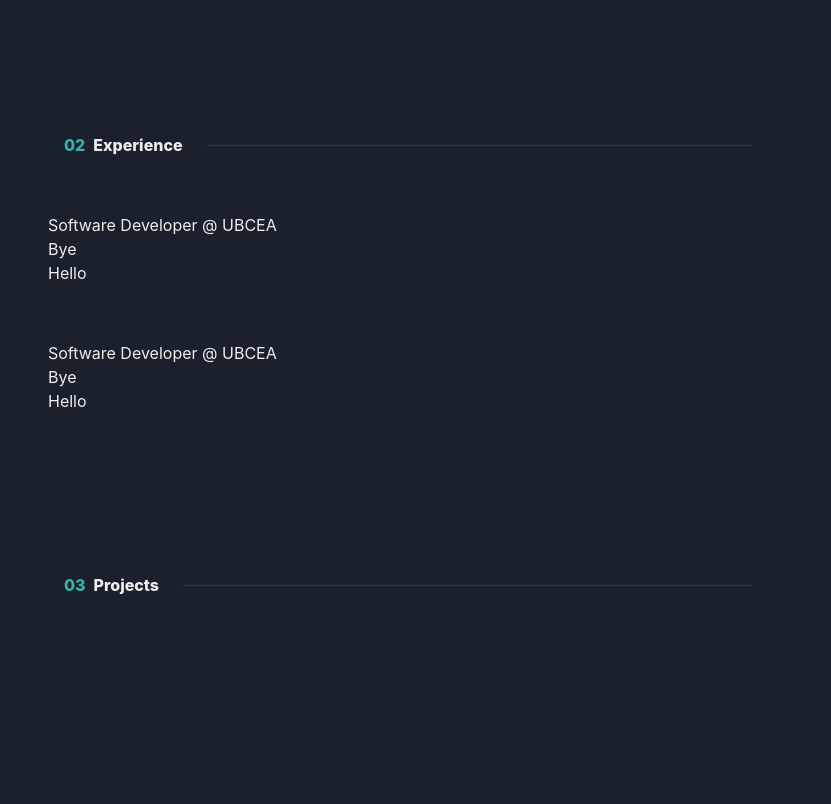
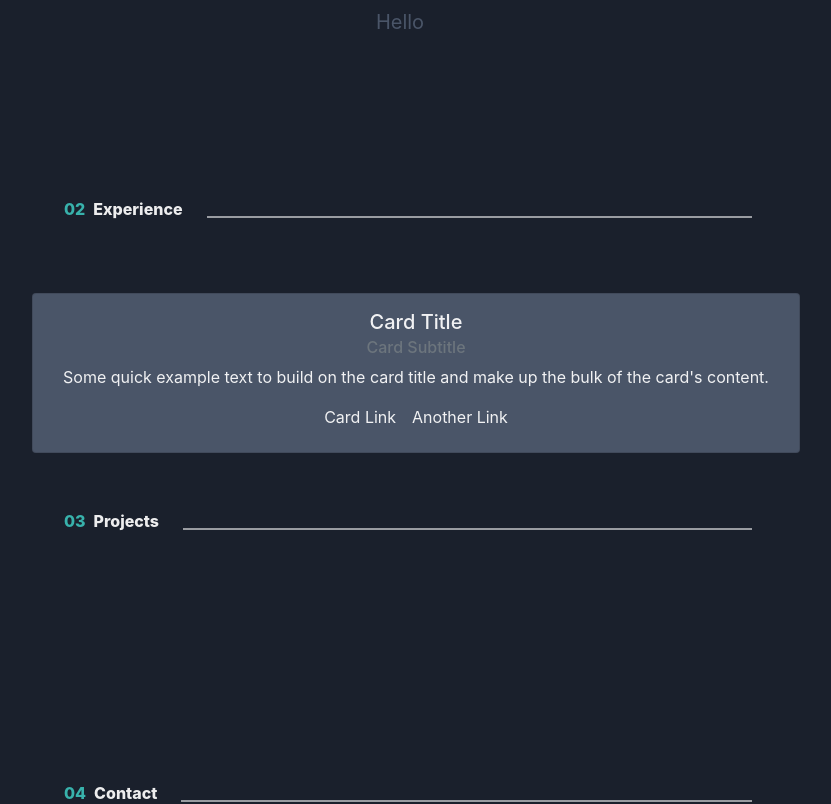
Before and after one commit to jkuo630/jkuo630.github.io, a React (Create React App) app: page / in a window 1280 px wide. Shown: the part 900-1704 px from the top of the page, without its empty margins (240-1071 px from the left). Built offline with nearby package versions, Linux system fonts and the light colour scheme.

Commit message:
styling templete for experience section finished

```diff
--- a/package.json
+++ b/package.json
@@ -10,8 +10,10 @@
     "@testing-library/jest-dom": "^5.16.5",
     "@testing-library/react": "^13.4.0",
     "@testing-library/user-event": "^13.5.0",
+    "bootstrap": "^5.2.3",
     "framer-motion": "^10.12.10",
     "react": "^18.2.0",
+    "react-bootstrap": "^2.7.4",
     "react-dom": "^18.2.0",
     "react-icons": "^4.8.0",
     "react-reveal": "^1.2.2",
--- a/public/index.html
+++ b/public/index.html
@@ -15,6 +15,13 @@
       user's mobile device or desktop. See https://developers.google.com/web/fundamentals/web-app-manifest/
     -->
     <link rel="manifest" href="%PUBLIC_URL%/manifest.json" />
+    <link
+      rel="stylesheet"
+      href="https://cdn.jsdelivr.net/npm/bootstrap@5.1.3/dist/css/bootstrap.min.css"
+      integrity="sha384-1BmE4kWBq78iYhFldvKuhfTAU6auU8tT94WrHftjDbrCEXSU1oBoqyl2QvZ6jIW3"
+      crossorigin="anonymous"
+    />
+
     <!--
       Notice the use of %PUBLIC_URL% in the tags above.
       It will be replaced with the URL of the `public` folder during the build.
--- a/src/components/Experience.js
+++ b/src/components/Experience.js
@@ -5,10 +5,6 @@ import {
   Container,
   Box,
   HStack,
-  Card,
-  CardHeader,
-  CardBody,
-  CardFooter,
   Flex,
   Badge,
   Image,
@@ -23,6 +19,7 @@ import { ChevronRightIcon } from "@chakra-ui/icons";
 import { Fade } from "react-reveal";
 import { useState, useEffect } from "react";
 import "../App.css";
+import Card from "react-bootstrap/Card";
 
 export default function Experience({ color }) {
   const [selected, setSelected] = useState("");
@@ -38,7 +35,7 @@ export default function Experience({ color }) {
           as={Box}
           textAlign={"center"}
           spacing={{ base: 8, md: 14 }}
-          pb={{ base: 20, md: 36 }}
+          pb={{ base: 10, md: 10 }}
         >
           <Stack align="center" direction="row" px={4}>
             <HStack mx={4}>
@@ -49,24 +46,26 @@ export default function Experience({ color }) {
             </HStack>
             <Divider orientation="horizontal" />
           </Stack>
-          <Stack px={4} spacing={4}>
-            <div className="chakra-card css-1mp4omr">
-              <div className="chakra-card__header">
-                Software Developer @ UBCEA
-              </div>
-              <div className="chakra-card__body">Bye</div>
-              <div className="chakra-card__footer">Hello</div>
-            </div>
-          </Stack>
-          <Stack px={4} spacing={4}>
-            <div className="chakra-card css-1mp4omr">
-              <div className="chakra-card__header">
-                Software Developer @ UBCEA
-              </div>
-              <div className="chakra-card__body">Bye</div>
-              <div className="chakra-card__footer">Hello</div>
-            </div>
-          </Stack>
+          <Card
+            style={{
+              width: "48rem",
+              height: "10rem",
+              backgroundColor: "#4a5568",
+            }}
+          >
+            <Card.Body>
+              <Card.Title>Card Title</Card.Title>
+              <Card.Subtitle className="mb-2 text-muted">
+                Card Subtitle
+              </Card.Subtitle>
+              <Card.Text>
+                Some quick example text to build on the card title and make up
+                the bulk of the card's content.
+              </Card.Text>
+              <Card.Link href="#">Card Link</Card.Link>
+              <Card.Link href="#">Another Link</Card.Link>
+            </Card.Body>
+          </Card>
         </Stack>
       </Container>
     </>
```
Also changed, not shown: 1 other file (tests, documents, lock files or other folders).
